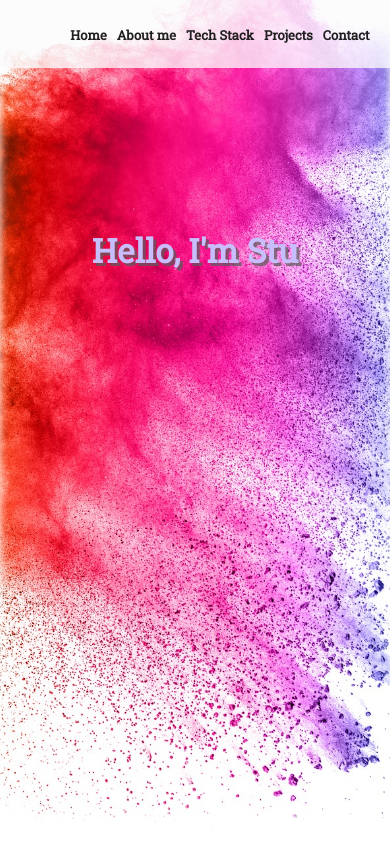
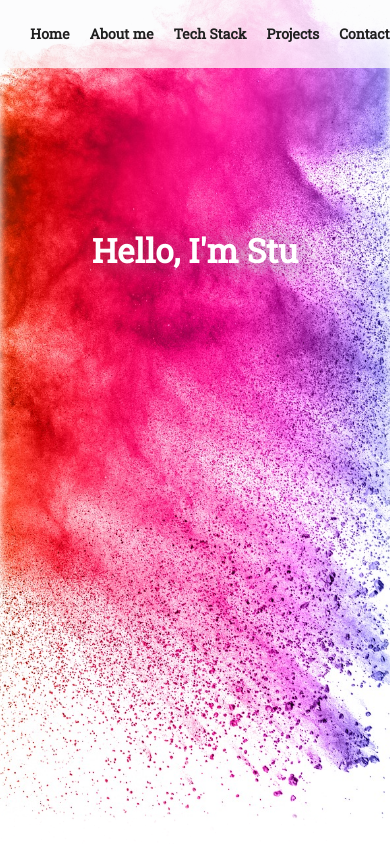
Before and after one commit to StuartFletcher90/Portfolio, a plain HTML site: page index.html in a window 390 px wide. Shown: the top 844 px of the page. Drawn offline with nearby package versions, Linux system fonts and the light colour scheme.

Commit message:
text shadow blur

```diff
--- a/style.css
+++ b/style.css
@@ -18,6 +18,7 @@ html, body {
     justify-content: center;
     flex-direction: column;
     align-items: center;
+    text-align: center;
 
 }
 /* nav stuff */
@@ -72,8 +73,8 @@ h2 {
     padding-top: 10%;
 }
 #welcome-message{
-    color: rgb(201, 190, 252);
-    text-shadow: rgba(92, 92, 92, 0.733) 3px 3px;
+    color: rgb(255, 255, 255);
+    text-shadow: rgba(92, 92, 92, 0.733) 3px 3px 25px;
 }
 
 /* about me page! */
@@ -180,6 +181,7 @@ h2 {
     display: flex;
     flex-wrap: wrap;
     justify-content: center;
+    text-align: center;
 }
 .project-link img{
     height: 15vh;
@@ -216,12 +218,14 @@ h2 {
 }
 
 @media only screen and (max-width: 600px) {
-        .nav-links a {
+        .nav-links {
             color: rgb(31, 31, 31);
             text-decoration: none;
             font-weight: bold;
-            font-size: 13px;
+            font-size: 3px;
             padding-left: 10px;
+            text-align: center;
+            justify-content: center;
         }
 }
 
```
